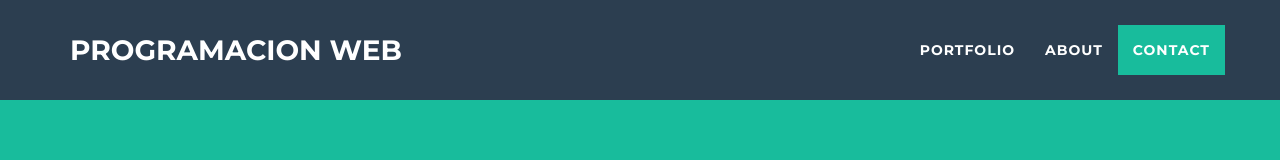
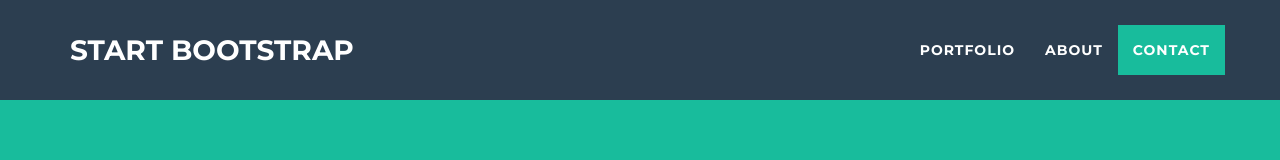
Before and after one commit to nikandres/nicolas, a website: page index.html in a window 1280 px wide. Shown: the top 160 px of the page. Drawn offline with nearby package versions, Linux system fonts and the light colour scheme.

Commit message:
primer cambio

```diff
--- a/index.html
+++ b/index.html
@@ -9,7 +9,7 @@
     <meta name="description" content="">
     <meta name="author" content="">
 
-    <title>Programacion web</title>
+    <title>Programacion Web</title>
 
     <!-- Bootstrap Core CSS -->
     <link href="vendor/bootstrap/css/bootstrap.min.css" rel="stylesheet">
@@ -42,7 +42,7 @@
                 <button type="button" class="navbar-toggle" data-toggle="collapse" data-target="#bs-example-navbar-collapse-1">
                     <span class="sr-only">Toggle navigation</span> Menu <i class="fa fa-bars"></i>
                 </button>
-                <a class="navbar-brand" href="#page-top">Programacion web</a>
+                <a class="navbar-brand" href="#page-top">Start Bootstrap</a>
             </div>
 
             <!-- Collect the nav links, forms, and other content for toggling -->
```
